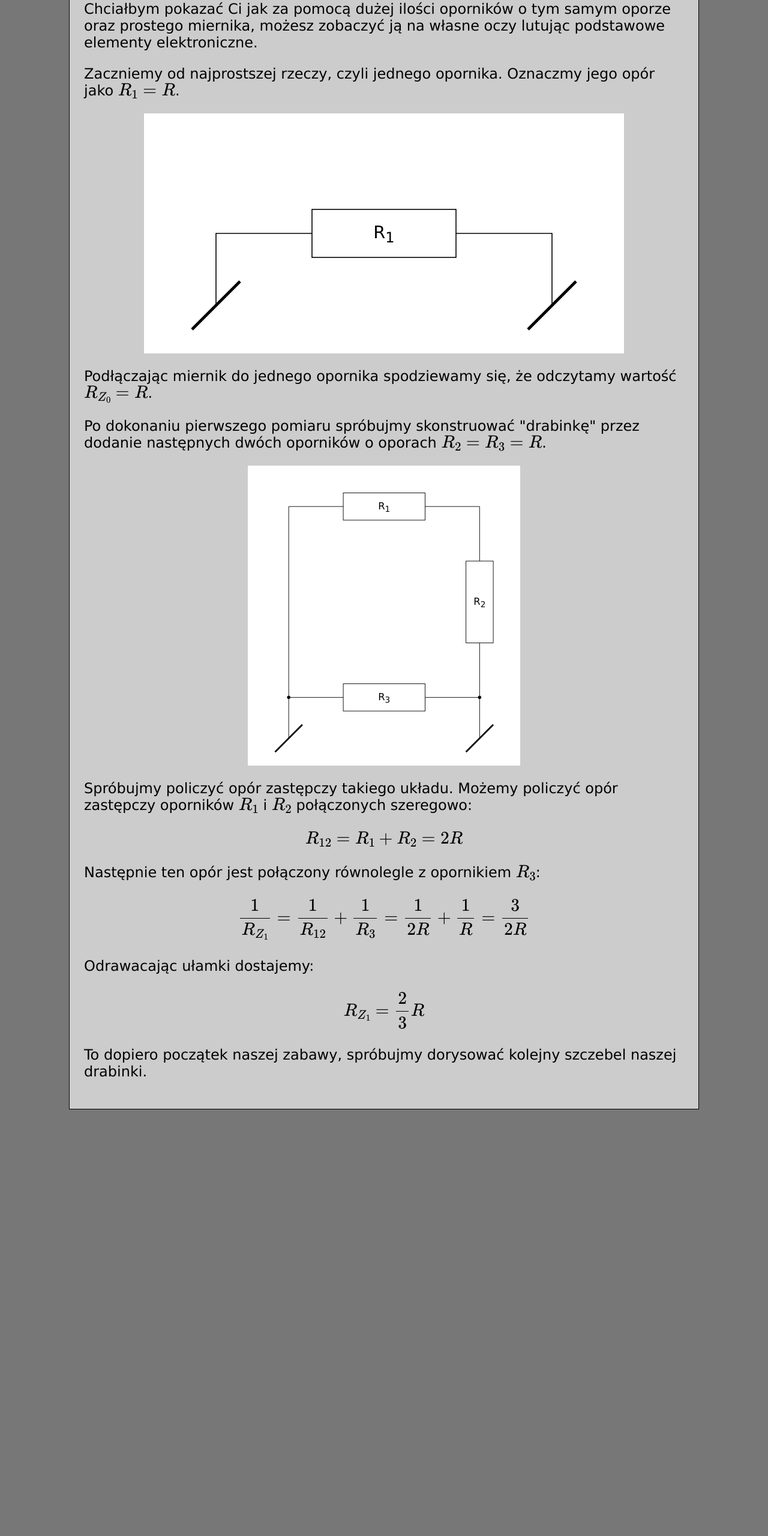
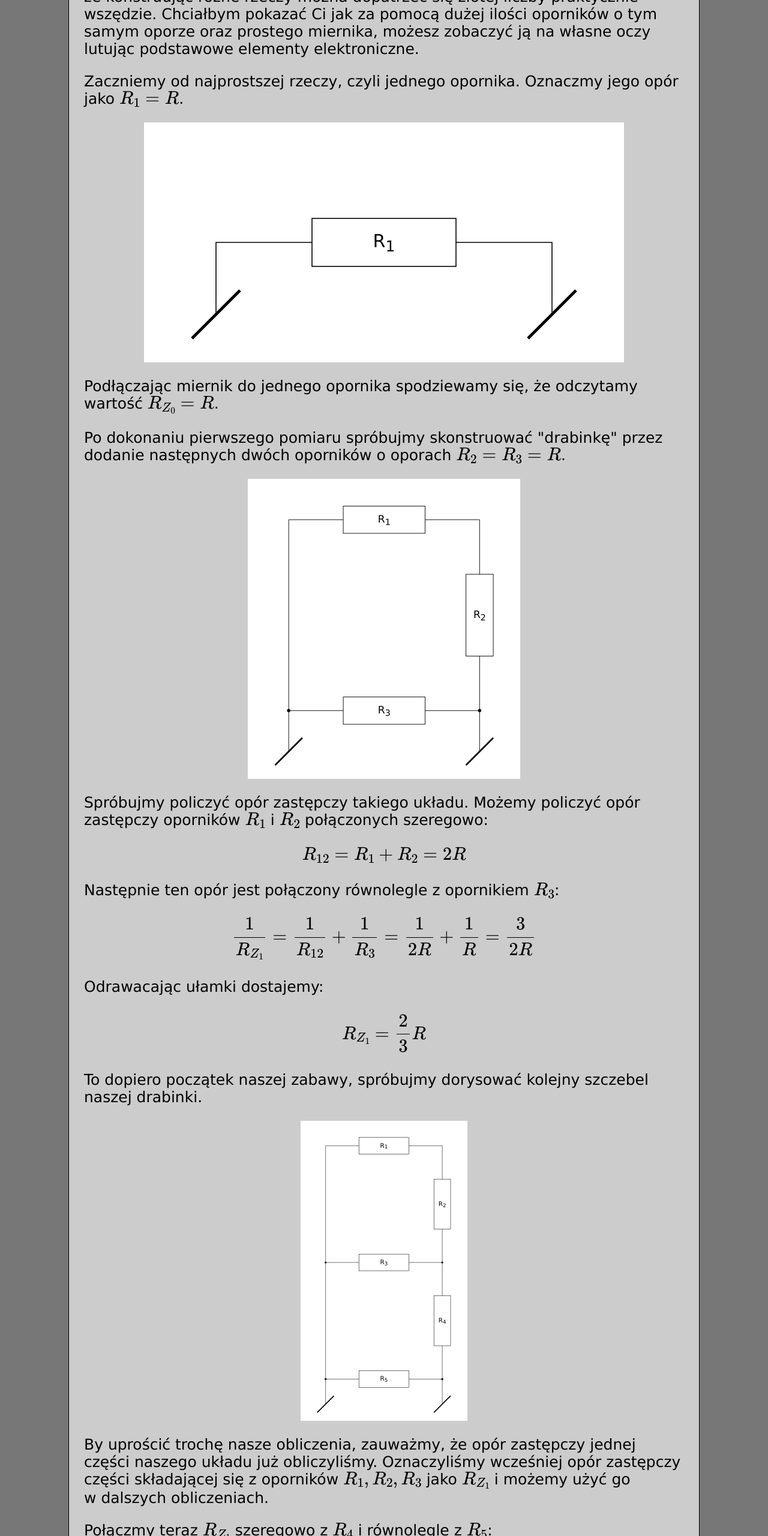
Before and after one commit to Nircek/fibonacci-in-resistors, a plain HTML site: page index.html in a window 1280 px wide. Shown: the part 200-2760 px from the top of the page at 60% size. Before the commit the page ends 2049 px from the top, so only its background shows below. Drawn offline with nearby package versions, Linux system fonts and the light colour scheme.

Commit message:
Artykuł

```diff
--- a/index.html
+++ b/index.html
@@ -13,7 +13,7 @@
             background-color: #777;
             margin: 0;
             font-family: Verdana, Geneva, Tahoma, sans-serif;
-            font-size: 1.5em;
+            font-size: min(3vw, 25px);
         }
 
         h1 {
@@ -27,6 +27,10 @@
             padding: 1em;
             border: solid #000 1px;
             background-color: #ccc;
+        }
+
+        footer {
+            font-size: smaller;
         }
 
         svg {
@@ -93,13 +97,13 @@
     <div class="container">
         <h1>Liczby Fibonacciego w opornikach</h1>
         <p>
-            Słyszałeś może o liczbach Fibonacciego i złotej proporcji? Być może wiesz, że konstruując różne rzeczy
-            można dopatrzeć się złotej liczby praktycznie wszędzie. Chciałbym pokazać Ci jak za pomocą dużej ilości
-            oporników o tym samym oporze oraz prostego miernika, możesz zobaczyć ją na własne oczy lutując podstawowe
-            elementy elektroniczne.
+            Słyszałeś może o&nbsp;liczbach Fibonacciego i&nbsp;złotej proporcji? Być może wiesz, że&nbsp;konstruując
+            różne rzeczy można dopatrzeć się złotej liczby praktycznie wszędzie. Chciałbym pokazać Ci jak za pomocą
+            dużej ilości oporników o&nbsp;tym samym oporze oraz prostego miernika, możesz&nbsp;zobaczyć ją na własne
+            oczy lutując podstawowe elementy elektroniczne.
         </p>
         <p>
-            Zaczniemy od najprostszej rzeczy, czyli jednego opornika. Oznaczmy jego opór jako \(R_1 = R\).
+            Zaczniemy od najprostszej rzeczy, czyli&nbsp;jednego opornika. Oznaczmy jego opór jako \(R_1 = R\).
         </p>
         <svg viewBox="0 -500 1000 500">
             <path class="ground" d="M100, -50L200,-150" />
@@ -109,11 +113,11 @@
             <text class="r" x="500" y="-250">R<tspan class="sub" dy="10">1</tspan></text>
         </svg>
         <p>
-            Podłączając miernik do jednego opornika spodziewamy się, że odczytamy wartość \(R_{Z_0} = R\).
+            Podłączając miernik do jednego opornika spodziewamy się, że&nbsp;odczytamy wartość \(R_{Z_0} = R\).
         </p>
         <p>
             Po dokonaniu pierwszego pomiaru spróbujmy skonstruować "drabinkę" przez dodanie następnych dwóch oporników
-            o oporach \(R_2=R_3=R\).
+            o&nbsp;oporach \(R_2=R_3=R\).
         </p>
         <svg viewBox="0 -1100 1000 1100">
             <path class="ground" d="M100,-50l100,-100" />
@@ -132,16 +136,112 @@
         </svg>
         <p>
             Spróbujmy policzyć opór zastępczy takiego układu. Możemy policzyć opór zastępczy oporników \(R_1\)
-            i \(R_2\) połączonych szeregowo:
+            i&nbsp;\(R_2\) połączonych szeregowo:
+
             $$ R_{12} = R_1 + R_2 = 2R $$
-            Następnie ten opór jest połączony równolegle z opornikiem \(R_3\):
+
+            Następnie ten opór jest połączony równolegle z&nbsp;opornikiem&nbsp;\(R_3\):
+
             $$ \frac{1}{R_{Z_1}} = \frac{1}{R_{12}} + \frac{1}{R_3} = \frac{1}{2R} + \frac{1}{R} = \frac{3}{2R} $$
+
             Odrawacając ułamki dostajemy:
+
             $$ R_{Z_1} = \frac{2}{3} R $$
         </p>
         <p>
             To dopiero początek naszej zabawy, spróbujmy dorysować kolejny szczebel naszej drabinki.
         </p>
+        <svg viewBox="0 -1800 1000 1800">
+            <path class="ground" d="M100,-50l100,-100" />
+            <path class="ground" d="M800,-50l100,-100" />
+            <path class="wire" d="M150,-100v-150h700v150" />
+            <rect x="350" y="-300" class="r" />
+            <text x="350" y="-300" dx="150" dy="50">R<tspan class="sub" dy="10">5</tspan></text>
+            <circle class="dot" cx="150" cy="-250" />
+            <circle class="dot" cx="850" cy="-250" />
+            <path class="wire" d="M150,-250v-700h700v700" />
+            <rect x="800" y="-750" class="rr" />
+            <text x="800" y="-750" dx="50" dy="150">R<tspan class="sub" dy="10">4</tspan></text>
+            <rect x="350" y="-1000" class="r" />
+            <text x="350" y="-1000" dx="150" dy="50">R<tspan class="sub" dy="10">3</tspan></text>
+            <circle class="dot" cx="150" cy="-950" />
+            <circle class="dot" cx="850" cy="-950" />
+            <path class="wire" d="M150,-950v-700h700v700" />
+            <rect x="800" y="-1450" class="rr" />
+            <text x="800" y="-1450" dx="50" dy="150">R<tspan class="sub" dy="10">2</tspan></text>
+            <rect x="350" y="-1700" class="r" />
+            <text x="350" y="-1700" dx="150" dy="50">R<tspan class="sub" dy="10">1</tspan></text>
+            <!--<path class="select" d="" />-->
+        </svg>
+        <p>
+            By uprościć trochę nasze obliczenia, zauważmy, że&nbsp;opór zastępczy jednej części naszego układu już
+            obliczyliśmy. Oznaczyliśmy wcześniej opór zastępczy części składającej się z oporników \(R_1, R_2, R_3\)
+            jako \(R_{Z_1}\) i&nbsp;możemy użyć go w&nbsp;dalszych obliczeniach.
+        </p>
+        <p>
+            Połączmy teraz \(R_{Z_1}\) szeregowo z&nbsp;\(R_4\) i&nbsp;równolegle z&nbsp;\(R_5\):
+
+            $$ R_{Z_2}
+            = \frac{1}{\frac{1}{R_{Z_1}+R_4}+\frac{1}{R_5}}
+            = \frac{1}{\frac{1}{\frac{2}{3} R + R}+\frac{1}{R}}
+            = \frac{1}{\frac{3}{5 R}+\frac{1}{R}}
+            = \frac{1}{\frac{8}{5 R}} $$
+
+            $$ R_{Z_2} = \frac{5}{8} R $$
+
+            Zauważmy, że&nbsp;dokładając kolejne szczeble naszej drabinki, będziemy powtarzać identyczne obliczenia.
+            By&nbsp;je jeszcze bardziej uprościć, dodatkowo oznaczmy przez \(p_n\) i&nbsp;\(q_n\) licznik
+            i&nbsp;mianownik współczynnika obok \(R\) liczby \(R_{Z_n}\):
+
+            $$ \frac{p_n}{q_n} R = R_{Z_n}$$
+
+            Wtedy:
+
+            $$ R_{Z_{n+1}}
+            = \frac{1}{\frac{1}{R_{Z_n}+R}+\frac{1}{R}}
+            = \frac{1}{\frac{1}{\frac{p_n}{q_n}R+R}+\frac{1}{R}}
+            = \frac{1}{\frac{1}{\frac{p_n+q_n}{q_n} R}+\frac{1}{R}} $$
+
+            $$ R_{Z_{n+1}}
+            = \frac{1}{\frac{q_n}{(p_n+q_n) R}+\frac{1}{R}}
+            = \frac{1}{\frac{q_n+p_n+q_n}{(p_n+q_n) R}}
+            = \frac{p_n+q_n}{p_n+2q_n} R \tag{♡}\label{♡} $$
+
+            Teraz możemy łatwo wyliczyć:
+
+            $$ R_{Z_3} = \frac{p_2+q_2}{p_2+2q_2} R = \frac{5+8}{5+2\cdot8} R = \frac{13}{21} R $$
+
+            Ale zatrzymajmy się na chwilę...
+        </p>
+        <p>
+            Czy liczby \(\{p_1,q_1,p_2,q_2,...\} = \{1,1,2,3,5,8,13,21,...\}\) tworzą ciąg Fibonacciego?
+        </p>
+        <p>
+            Gdyby tak było to moglibyśmy jednoznacznie wyliczyć \(p_{n+1}\) i \(q_{n+1}\) za pomocą \(p_n\) i \(q_n\):
+
+            $$ \begin{cases}
+            p_{n+1} = p_n + q_n \\
+            q_{n+1} = q_n + p_{n+1} = q_n + p_n + q_n = p_n + 2q_n
+            \end{cases} $$
+
+            Gdyby udało nam się udowodnić coś takiego... ale przecież to dokładnie wynika z&nbsp;\(\eqref{♡}\)!
+        </p>
+        <p>
+            Wniosek: liczniki i&nbsp;mianowniki stosunków oporów zastępczych drabinek o&nbsp;zwiększającej się ilości
+            szczebli do oporu pojedyńczego opornika tworzą ciąg Fibonacciego.
+        </p>
+        <p>
+            Wiedząc o tym, że&nbsp;stosunek kolejnych liczb Fibonacciego dąży do złotej liczby, możemy powiedzieć,
+            że&nbsp;opór zastępczy drabinki o&nbsp;ilości szczebli dążącej do&nbsp;nieskończoności wynosi:
+
+            $$ \lim_{n\to\infty} R_{Z_n} = \lim_{n\to\infty} \frac{p_n}{q_n}R = \frac{1}{\phi}R = (\phi - 1)R = \Phi R
+            $$
+
+            $$ \lim_{n\to\infty} R_{Z_n} = R \cdot 0.61803... $$
+        </p>
+        <footer>
+            Napisał, złożył, opracował Marcin Zepp zainspirowany przez prof.&nbsp;Bogusława&nbsp;Lanusznego.
+        </footer>
     </div>
 </body>
 
```
